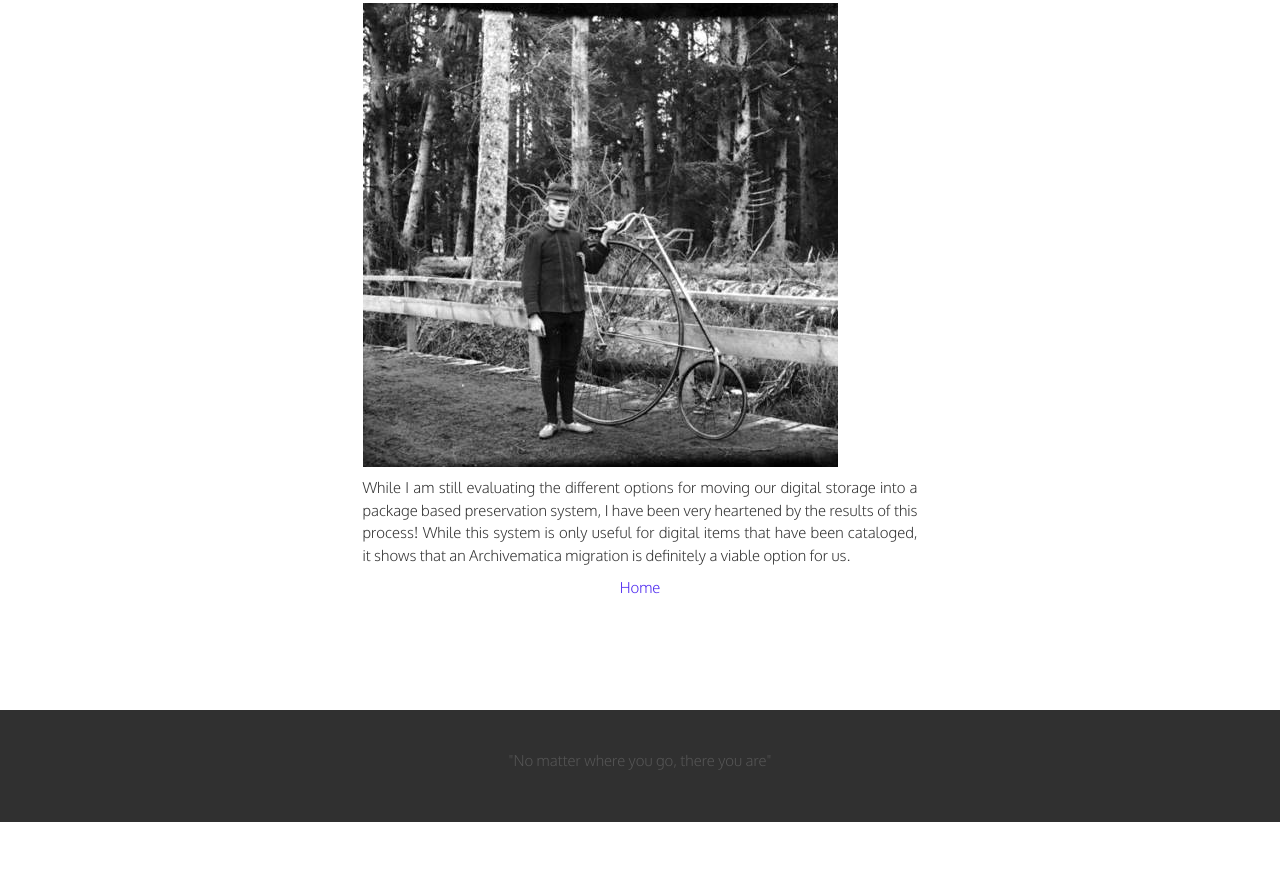
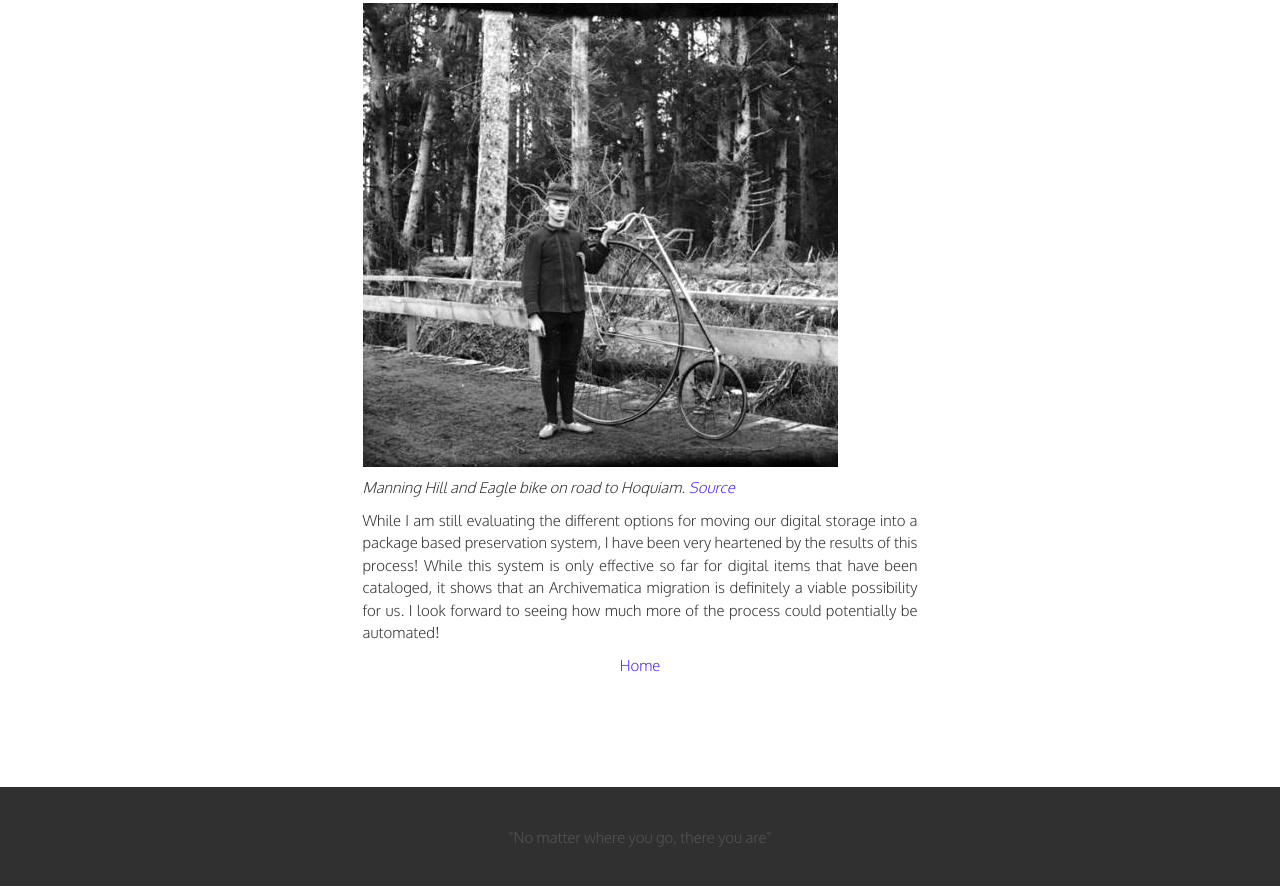
Before and after one commit to privatezero/weaverblog, a Jekyll site: the page built from _posts/2018-03-29-Testing-for-Archivematica-Migration.md, in a window 1280 px wide and 900 px high, scrolled down 3181 px. Shown: the top 886 px of the window. Built offline with Jekyll 4.4.1, drawn with Linux system fonts in a browser that asks for light colours; before the commit the page ends 4003 px from its top, so only the background shows below that.

Commit message:
add citation

```diff
--- a/_posts/2018-03-29-Testing-for-Archivematica-Migration.md
+++ b/_posts/2018-03-29-Testing-for-Archivematica-Migration.md
@@ -66,4 +66,6 @@ While performing digital preservation actions on a whole lot of amazing things l
 
 ![Man with bike in woods](/weaverblog/resources/bikedude.png)
 
-While I am still evaluating the different options for moving our digital storage into a package based preservation system, I have been very heartened by the results of this process! While this system is only useful for digital items that have been cataloged, it shows that an Archivematica migration is definitely a viable option for us.
+*Manning Hill and Eagle bike on road to Hoquiam. [Source](http://content.libraries.wsu.edu/cdm/singleitem/collection/cpratsch/id/0/rec/1)*
+
+While I am still evaluating the different options for moving our digital storage into a package based preservation system, I have been very heartened by the results of this process! While this system is only effective so far for digital items that have been cataloged, it shows that an Archivematica migration is definitely a viable possibility for us. I look forward to seeing how much more of the process could potentially be automated!
```
